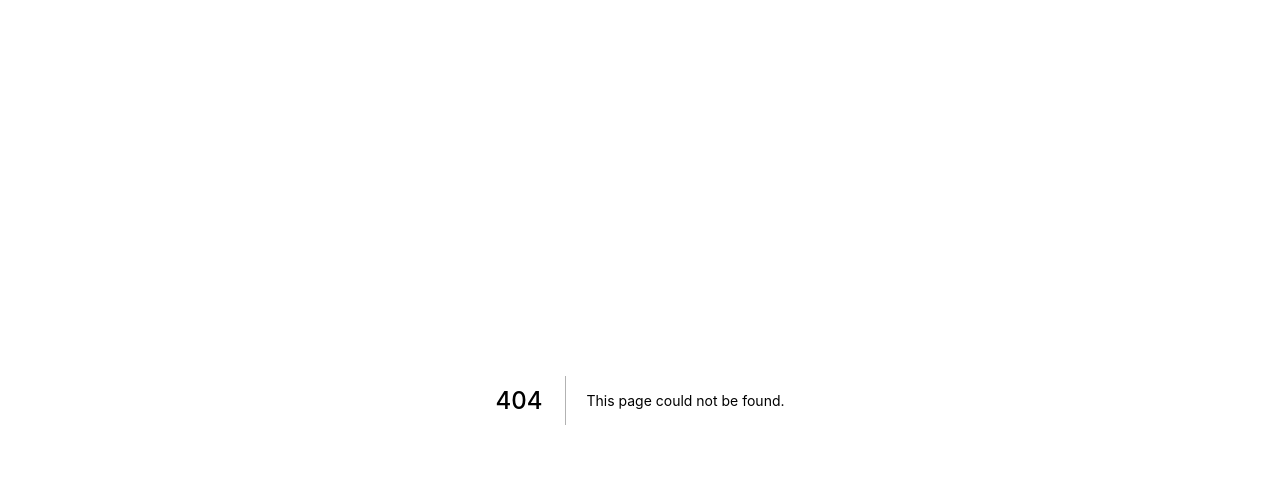
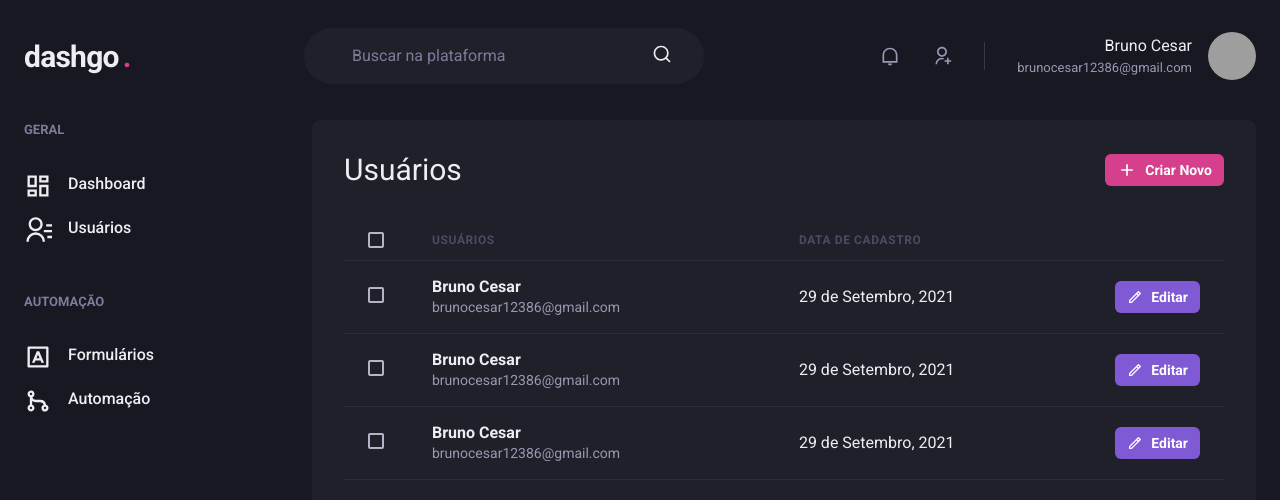
Before and after one commit to Bruno-Cesar123/dashgo, a Next.js app: page /users in a window 1280 px wide. Before the commit this address had no page. Shown: the top 500 px of the page. Built offline with nearby package versions, Linux system fonts and the light colour scheme; grey boxes are pictures that could not be loaded.

Commit message:
create page users

```diff
--- /dev/null
+++ b/src/pages/users/index.tsx
@@ -0,0 +1,123 @@
+import {
+  Box,
+  Button,
+  Flex,
+  Heading,
+  Icon,
+  Table,
+  Thead,
+  Th,
+  Checkbox, Tbody, Tr, Td, Text
+} from "@chakra-ui/react";
+import { RiAddLine, RiPencilLine } from 'react-icons/ri';
+import { Header } from "../../components/Header";
+import { Sidebar } from "../../components/Sidebar";
+
+export default function UserList() {
+  return (
+    <Box>
+      <Header />
+
+      <Flex w="100%" my="6" maxWidth={1400} mx="auto" px="6">
+        <Sidebar />
+
+        <Box flex="1" borderRadius={8} bg="gray.800" p="8">
+          <Flex mb="8" justify="space-between" align="center">
+            <Heading size="lg" fontWeight="normal">Usuários</Heading>
+
+            <Button
+              as="a"
+              size="sm"
+              fontSize="sm"
+              colorScheme="pink"
+              leftIcon={<Icon as={RiAddLine} fontSize="20" />}
+            >
+              Criar Novo
+            </Button>
+          </Flex>
+          <Table colorScheme="whiteAlpha" >
+            <Thead>
+              <Th px="6" color="gray.300" width="8">
+                <Checkbox colorScheme="pink" />
+              </Th>
+              <Th>Usuários</Th>
+              <Th>Data de cadastro</Th>
+              <Th width="8"></Th>
+            </Thead>
+            <Tbody>
+              <Tr>
+                <Td px="6">
+                  <Checkbox colorScheme="pink" />
+                </Td>
+                <Td>
+                  <Box>
+                    <Text fontWeight="bold">Bruno Cesar</Text>
+                    <Text fontSize="sm" color="gray.300">brunocesar12386@gmail.com</Text>
+                  </Box>
+                </Td>
+                <Td>29 de Setembro, 2021</Td>
+                <Td>
+                  <Button
+                    as="a"
+                    size="sm"
+                    fontSize="sm"
+                    colorScheme="purple"
+                    leftIcon={<Icon as={RiPencilLine} fontSize="16" />}
+                  >
+                    Editar
+                  </Button>
+                </Td>
+              </Tr>
+              <Tr>
+                <Td px="6">
+                  <Checkbox colorScheme="pink" />
+                </Td>
+                <Td>
+                  <Box>
+                    <Text fontWeight="bold">Bruno Cesar</Text>
+                    <Text fontSize="sm" color="gray.300">brunocesar12386@gmail.com</Text>
+                  </Box>
+                </Td>
+                <Td>29 de Setembro, 2021</Td>
+                <Td>
+                  <Button
+                    as="a"
+                    size="sm"
+                    fontSize="sm"
+                    colorScheme="purple"
+                    leftIcon={<Icon as={RiPencilLine} fontSize="16" />}
+                  >
+                    Editar
+                  </Button>
+                </Td>
+              </Tr>
+              <Tr>
+                <Td px="6">
+                  <Checkbox colorScheme="pink" />
+                </Td>
+                <Td>
+                  <Box>
+                    <Text fontWeight="bold">Bruno Cesar</Text>
+                    <Text fontSize="sm" color="gray.300">brunocesar12386@gmail.com</Text>
+                  </Box>
+                </Td>
+                <Td>29 de Setembro, 2021</Td>
+                <Td>
+                  <Button
+                    as="a"
+                    size="sm"
+                    fontSize="sm"
+                    colorScheme="purple"
+                    leftIcon={<Icon as={RiPencilLine} fontSize="16" />}
+                  >
+                    Editar
+                  </Button>
+                </Td>
+              </Tr>
+            </Tbody>
+          </Table>
+        </Box>
+      </Flex>
+    </Box>
+  )
+}
```
